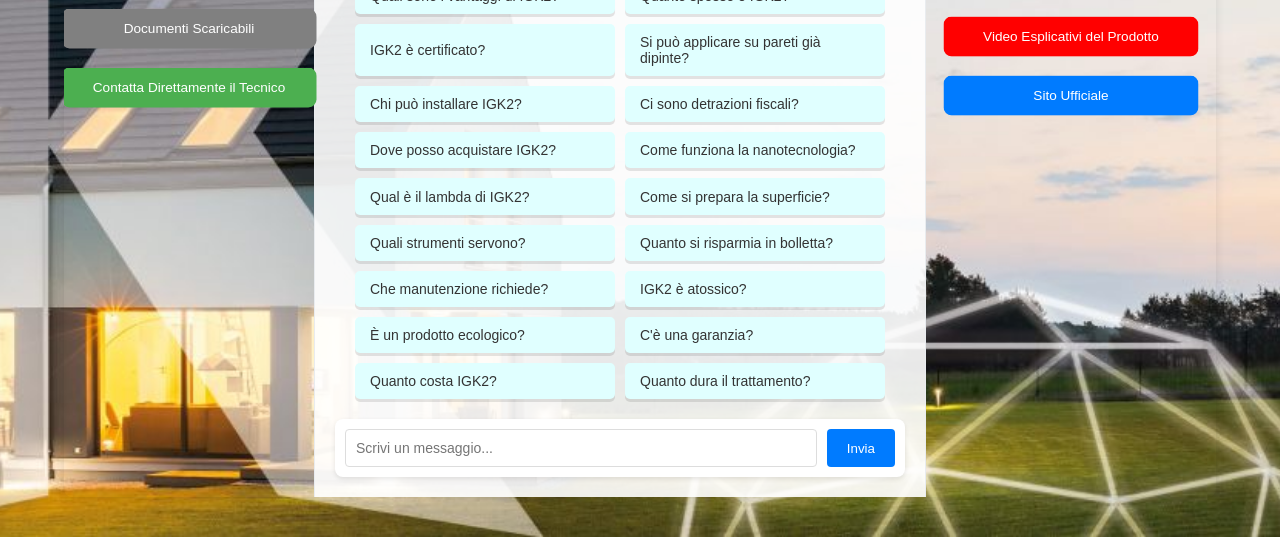
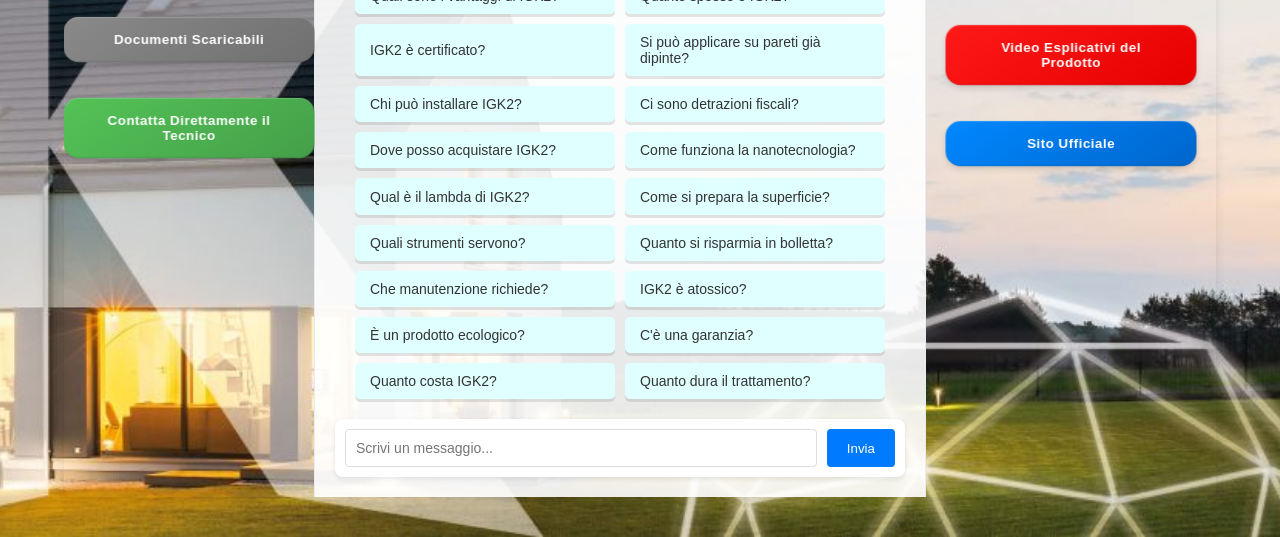
Before and after one commit to ChatIGK2/ChatbotIGK2, a website: page chat.html in a window 1280 px wide. Shown: the part 263-800 px from the top of the page. Drawn offline with nearby package versions, Linux system fonts and the light colour scheme.

Commit message:
Improve side buttons with modern 3D design

```diff
--- a/css/style.css
+++ b/css/style.css
@@ -62,15 +62,24 @@
 
 .side-button,
 .right-button {
-    padding: 12px 20px;
+    padding: 15px 25px;
     border: none;
-    border-radius: 8px;
+    border-radius: 15px;
     color: white;
     cursor: pointer;
+    position: relative;
+    font-weight: 600;
+    letter-spacing: 0.5px;
+    margin: 8px 0;
     transition: all 0.3s cubic-bezier(0.4, 0, 0.2, 1);
-    position: relative;
-    overflow: hidden;
-    z-index: 1;
+    box-shadow:
+        0 4px 6px rgba(0, 0, 0, 0.1),
+        0 1px 3px rgba(0, 0, 0, 0.08),
+        inset 0 1px 1px rgba(255, 255, 255, 0.2),
+        inset 0 -1px 1px rgba(0, 0, 0, 0.1);
+    transform-style: preserve-3d;
+    transform: perspective(1000px) translateZ(0);
+    backface-visibility: hidden;
 }
 
 .side-button::before,
@@ -82,55 +91,64 @@
     width: 100%;
     height: 100%;
     background: #E0FFFF;
-    opacity: 0.2;
-    transform: translateX(-100%);
-    transition: transform 0.3s cubic-bezier(0.4, 0, 0.2, 1);
+    opacity: 0;
+    border-radius: 15px;
+    transition: all 0.3s ease;
+    transform: translateY(3px);
     z-index: -1;
+}
+
+.side-button:hover,
+.right-button:hover {
+    transform: perspective(1000px) translateZ(10px);
+    box-shadow:
+        0 6px 12px rgba(0, 0, 0, 0.15),
+        0 2px 4px rgba(0, 0, 0, 0.12),
+        inset 0 2px 2px rgba(255, 255, 255, 0.2),
+        inset 0 -2px 2px rgba(0, 0, 0, 0.1);
 }
 
 .side-button:hover::before,
 .right-button:hover::before {
-    transform: translateX(0);
+    opacity: 0.2;
+    transform: translateY(0);
 }
 
-.side-button:hover,
-.right-button:hover {
-    background-color: inherit; /* Mantiene il colore originale del pulsante */
+.side-button:active,
+.right-button:active {
+    transform: perspective(1000px) translateZ(-5px);
+    box-shadow:
+        0 2px 4px rgba(0, 0, 0, 0.1),
+        0 1px 2px rgba(0, 0, 0, 0.08),
+        inset 0 1px 1px rgba(255, 255, 255, 0.1),
+        inset 0 -1px 1px rgba(0, 0, 0, 0.05);
 }
 
 .side-button {
-    background-color: #4CAF50;
+    background: linear-gradient(145deg, #54c357, #45a049);
 }
 
 .side-button.docs-button {
-    background-color: #808080;
+    background: linear-gradient(145deg, #8a8a8a, #707070);
 }
 
 .right-button.video-button {
-    background-color: #ff0000;
+    background: linear-gradient(145deg, #ff1a1a, #e60000);
 }
 
 .right-button.site-button {
-    background-color: #007bff;
+    background: linear-gradient(145deg, #0088ff, #0066cc);
 }
 
 @keyframes pulseButton {
-    0% {
-        transform: scale(1);
-    }
-
-    50% {
-        transform: scale(1.02);
-    }
-
-    100% {
-        transform: scale(1);
-    }
+    0% { transform: perspective(1000px) translateZ(0); }
+    50% { transform: perspective(1000px) translateZ(5px); }
+    100% { transform: perspective(1000px) translateZ(0); }
 }
 
 .side-button,
 .right-button {
-    animation: pulseButton 2s infinite;
+    animation: pulseButton 3s infinite ease-in-out;
 }
 
 .side-button:hover,
```
